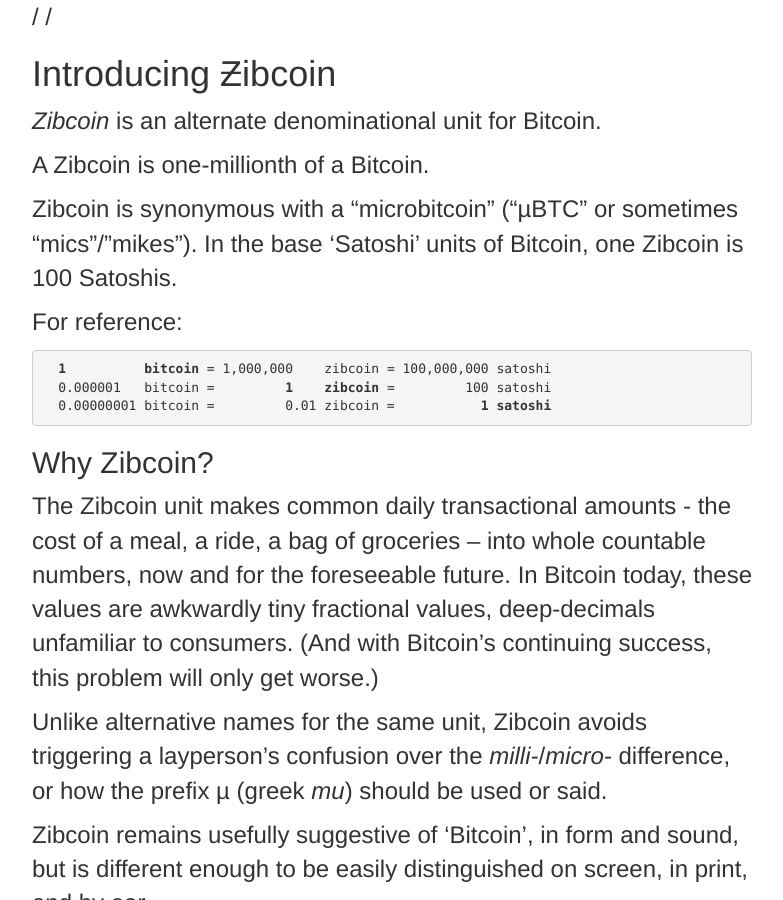
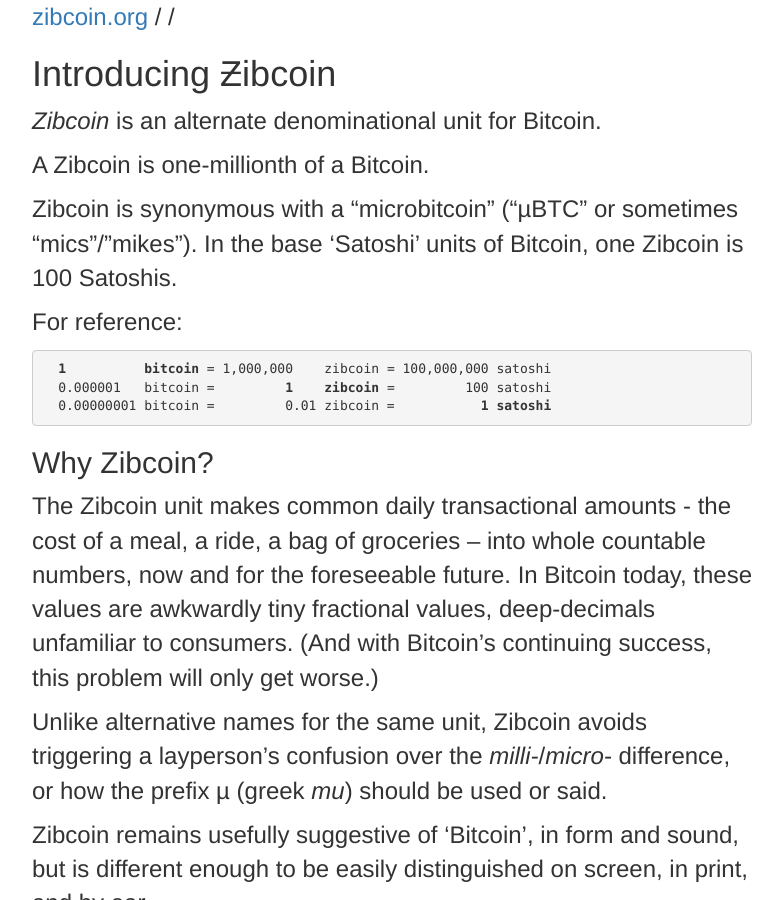
Before and after one commit to gojomo/zibcoin.org, a Jekyll site: the page built from index.md, in a window 1280 px wide and 900 px high. Shown: the whole window, without its empty margins (248-1031 px from the left). Built offline with Jekyll 4.4.1, drawn with Linux system fonts in a browser that asks for light colours; nearby versions of some CDN libraries.

Commit message:
Update _config.yml

```diff
--- a/_config.yml
+++ b/_config.yml
@@ -1 +1,2 @@
 project: Ƶibcoin
+domain: zibcoin.org
```
